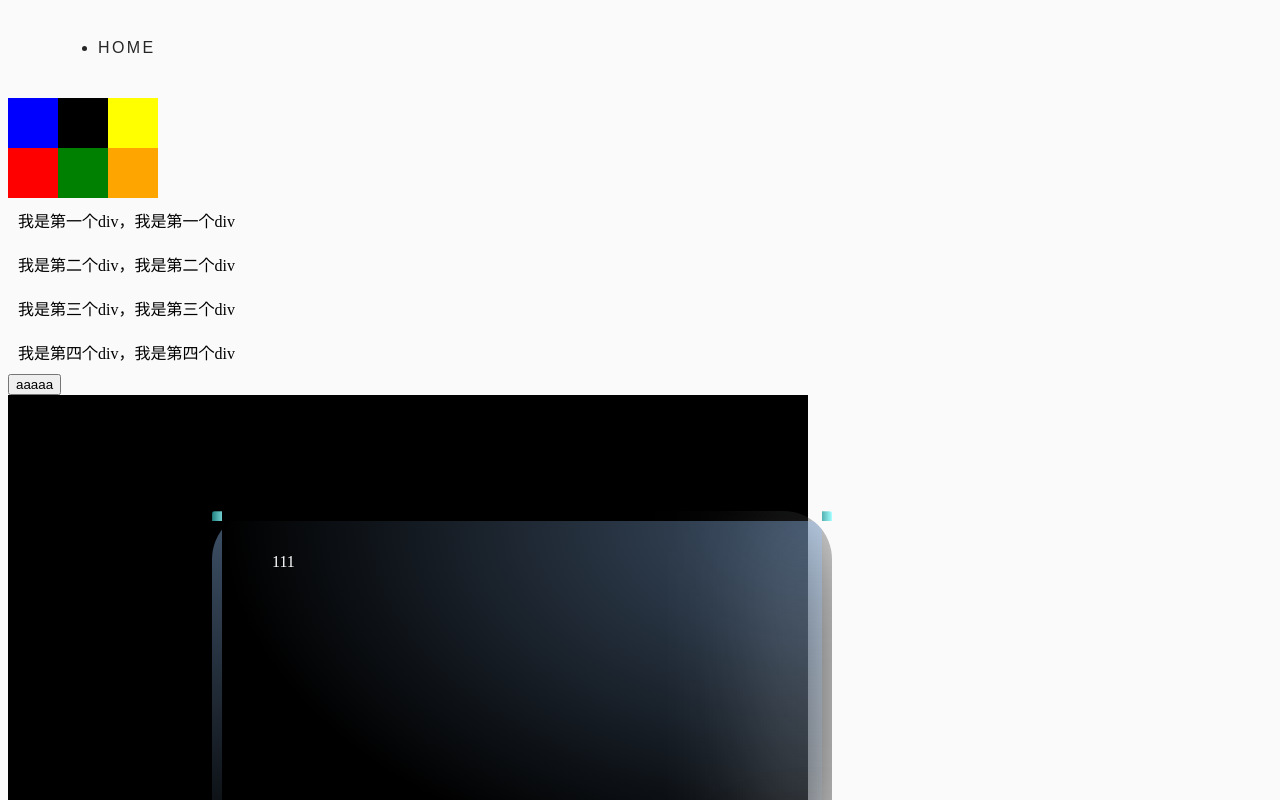
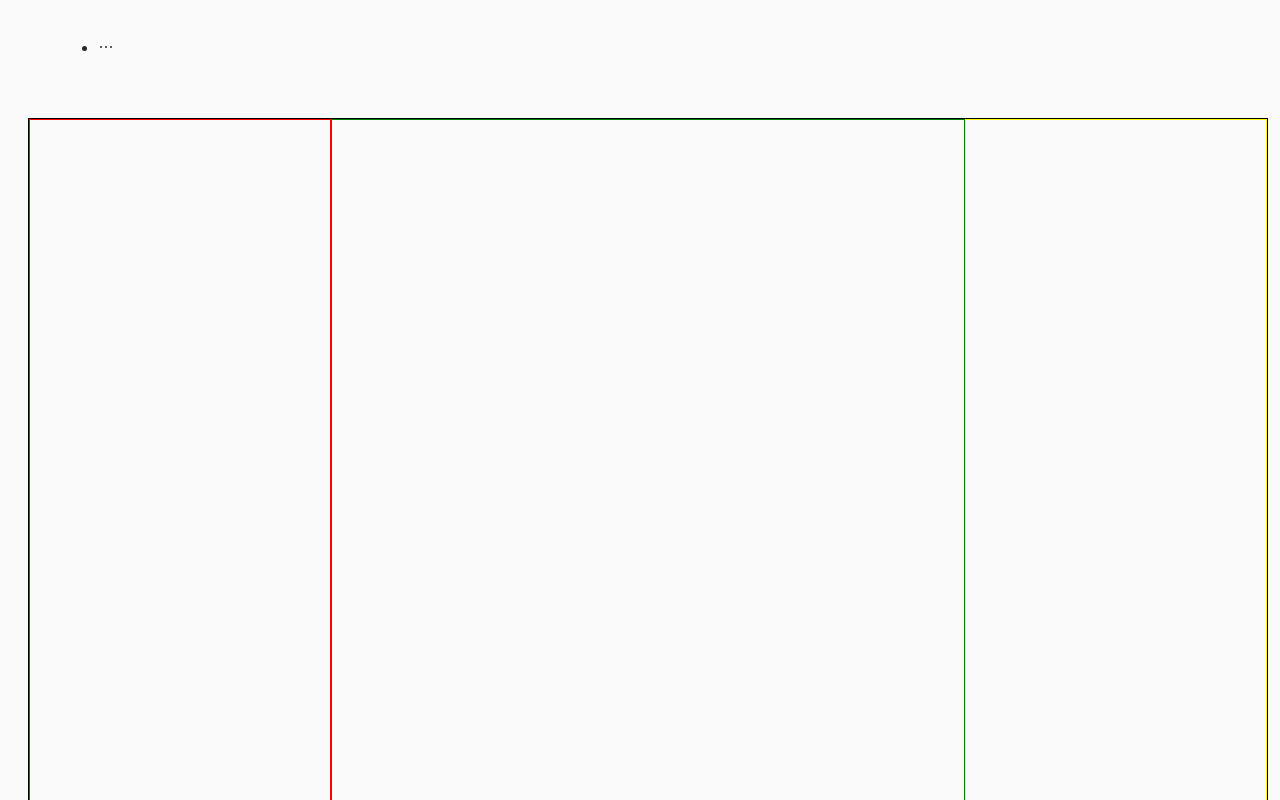
Before and after one commit to fanheer/lunchbox, a React app: page /home/newlead in a window 1280 px wide. Shown: the top 800 px of the page. Built offline with nearby package versions, Linux system fonts and the light colour scheme.

Commit message:
save test

```diff
--- a/src/pages/base.tsx
+++ b/src/pages/base.tsx
@@ -22,7 +22,7 @@ const routerMap: IRouterProps[] = [
   },
 ];
 const redirectFrom: string = "/";
-const defaultRouter: string = "/start";
+const defaultRouter: string = "/home";
 export default function base() {
   return (
     <Router
--- /dev/null
+++ b/src/pages/demo/3divs.tsx
@@ -0,0 +1,14 @@
+import React, { Component } from 'react'
+import './index.less'
+
+export default class test extends Component {
+    render() {
+        return (
+            <div className="test-container">
+                <div className="left1"></div>
+                <div className="center1"></div>
+                <div className="right1"></div>
+            </div>
+        )
+    }
+}
--- a/src/pages/demo/index.less
+++ b/src/pages/demo/index.less
@@ -1,3 +1,8 @@
+.demo-container{
+  width: 100%;
+  height: 100%;
+  display: flex;
+}
 .wrap {
   display: flex;
   flex-wrap: wrap;
@@ -72,3 +77,24 @@
       border-image: url("/src/static/images/test.png") 200 300 ;
   }
 }
+
+.test-container{
+  margin: 20px;
+  border: 1px solid;
+  width: 100%;
+  height: 1000px;
+  display: flex;
+  // justify-content: space-between;
+  .left1{
+    width: 300px;
+    border: 1px solid red;
+  }
+  .right1{
+    width: 300px;
+    border: 1px solid yellow;
+  }
+  .center1{
+    border: 1px solid green;
+    flex: 1;
+  }
+}
--- a/src/pages/demo/index.tsx
+++ b/src/pages/demo/index.tsx
@@ -3,11 +3,12 @@ const WebGL = lazy(() => import(/* webpackChunkName: "WebGL" */'@/pages/demo/web
 const NewLead = lazy(() => import(/* webpackChunkName: "newLead" */'@/pages/demo/newLead'));
 const NewLead2 = lazy(() => import(/* webpackChunkName: "newLead2" */'@/pages/demo/newLead2'));
 const Testapi = lazy(() => import(/* webpackChunkName: "Testapi" */'@/pages/demo/testapi'));
+const Test = lazy(() => import(/* webpackChunkName: "Test" */'@/pages/demo/3divs'));
 
 export default function index() {
     return (
-        <div>
-            <WebGL />
+        <div className="demo-container">
+            {/* <WebGL />
             <NewLead />
             <NewLead2 />
             <Testapi />
@@ -15,7 +16,8 @@ export default function index() {
                 <div className="content">
                     111
                 </div>
-            </div>
+            </div> */}
+            <Test />
         </div>
     )
 }
--- a/src/pages/home/route.tsx
+++ b/src/pages/home/route.tsx
@@ -22,7 +22,7 @@ export const routerMap: IRouterProps[] = [
 ];
 export default function home() {
   const redirectFrom: string = "/home";
-  const redirectTo: string = "/home/index";
+  const redirectTo: string = "/home/newlead";
   const currentRouter: string =
     useLocation().pathname === redirectFrom
       ? redirectTo
```
